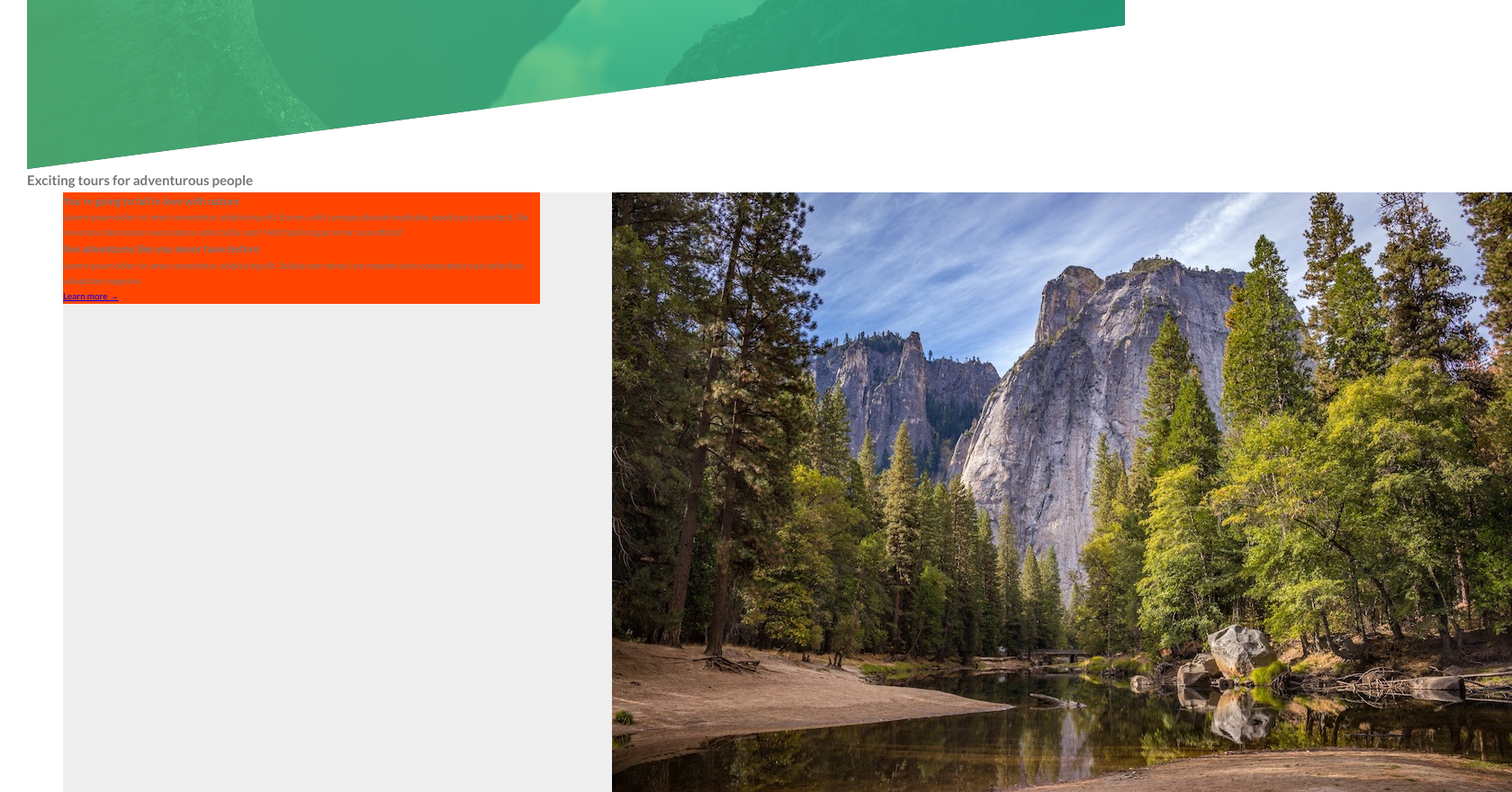
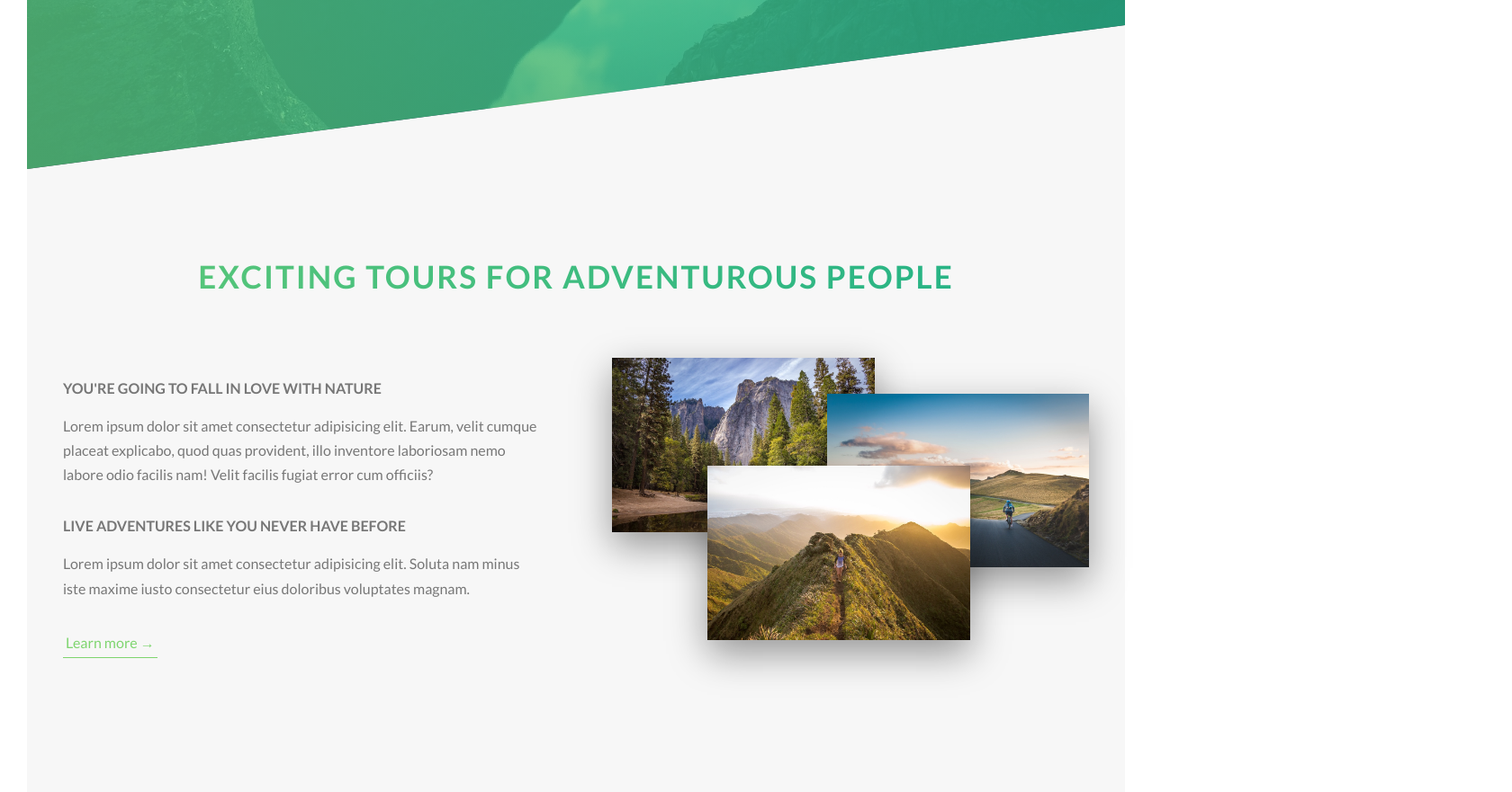
Before and after one commit to ElijahMwambazi/Natour, a website: page index.html in a window 1280 px wide. Shown: the part 602-1483 px from the top of the page at 90% size, 1680 px wide, since content can reach past the window. Drawn offline with Linux system fonts and the light colour scheme.

Commit message:
compiled css thus far

```diff
--- a/css/style.css
+++ b/css/style.css
@@ -39,6 +39,15 @@ body {
     opacity: 1;
     transform: translateY(0); } }
 
+.u-center-text {
+  text-align: center; }
+
+.u-margin-bottom-big {
+  margin-bottom: 8rem; }
+
+.u-margin-bottom-small {
+  margin-bottom: 1.5rem; }
+
 body {
   font-family: "Lato", sans-serif;
   font-weight: 400;
@@ -63,6 +72,31 @@ body {
     font-weight: 400;
     letter-spacing: 1.75rem;
     animation: moveInRight 1s ease-out; }
+
+.heading-secondary {
+  font-size: 3.5rem;
+  text-transform: uppercase;
+  font-weight: 700;
+  display: inline-block;
+  background-image: linear-gradient(to right, #55c57a, #28b485);
+  background-clip: text;
+  -webkit-background-clip: text;
+  color: transparent;
+  letter-spacing: 0.2rem;
+  transition: all 0.2s; }
+  .heading-secondary:hover {
+    transform: skewY(2deg) skewX(15deg) scale(1.1);
+    text-shadow: 0.5rem 1rem 2rem rgba(0, 0, 0, 0.2); }
+
+.heading-tertiary {
+  font-size: 1.6rem;
+  font-weight: 700;
+  text-transform: uppercase; }
+
+.paragraph {
+  font-size: 1.6rem; }
+  .paragraph:not(:last-child) {
+    margin-bottom: 3rem; }
 
 .btn:link, .btn:visited {
   font-size: 1.6rem;
@@ -107,6 +141,50 @@ body {
   animation: moveInBottom 0.5s ease-out 0.75s;
   animation-fill-mode: backwards; }
 
+.btn-text:link, .btn-text:visited {
+  font-size: 1.6rem;
+  color: #7ed56f;
+  display: inline-block;
+  text-decoration: none;
+  border-bottom: 1px solid #7ed56f;
+  padding: 0.3rem; }
+
+.btn-text:hover {
+  background-color: #7ed56f;
+  color: #fff;
+  box-shadow: 0 1rem 2rem rgba(0, 0, 0, 0.15);
+  transform: translateY(-2px); }
+
+.btn-text:active {
+  box-shadow: 0 0.5rem 1rem rgba(0, 0, 0, 0.15);
+  transform: translateY(0px); }
+
+.composition {
+  position: relative; }
+  .composition__photo {
+    width: 55%;
+    box-shadow: 0 1.5rem 4rem rgba(0, 0, 0, 0.4);
+    position: absolute;
+    z-index: 1;
+    outline-offset: 2rem;
+    transition: all 0.2s; }
+    .composition__photo--p1 {
+      left: 0;
+      top: -2rem; }
+    .composition__photo--p2 {
+      right: 0;
+      top: 2rem; }
+    .composition__photo--p3 {
+      left: 20%;
+      top: 10rem; }
+    .composition__photo:hover {
+      outline: 1.5rem solid #7ed56f;
+      transform: scale(1.05);
+      box-shadow: 0 2.5rem 4rem rgba(0, 0, 0, 0.5);
+      z-index: 2; }
+  .composition:hover .composition__photo:not(:hover) {
+    transform: scale(0.9); }
+
 .header {
   height: 95vh;
   background-image: linear-gradient(to right, rgba(85, 197, 122, 0.8), rgba(40, 180, 133, 0.8)), url("../img/hero.jpg");
@@ -129,7 +207,6 @@ body {
 
 .row {
   max-width: 114rem;
-  background-color: #eee;
   margin: 0 auto; }
   .row::after {
     content: "";
@@ -138,7 +215,6 @@ body {
   .row:not(:last-child) {
     margin-bottom: 6rem; }
   .row [class^="col-"] {
-    background-color: orangered;
     float: left; }
     .row [class^="col-"]:not(:last-child) {
       margin-right: 8rem; }
@@ -157,3 +233,8 @@ body {
   .row .col-3-of-4 {
     width: calc(
  (3 * (100% - 3 * 8rem) / 4) + 2 * 8rem); }
+
+.section-about {
+  background-color: #f7f7f7;
+  padding: 25rem 0;
+  margin-top: -20vh; }
```
